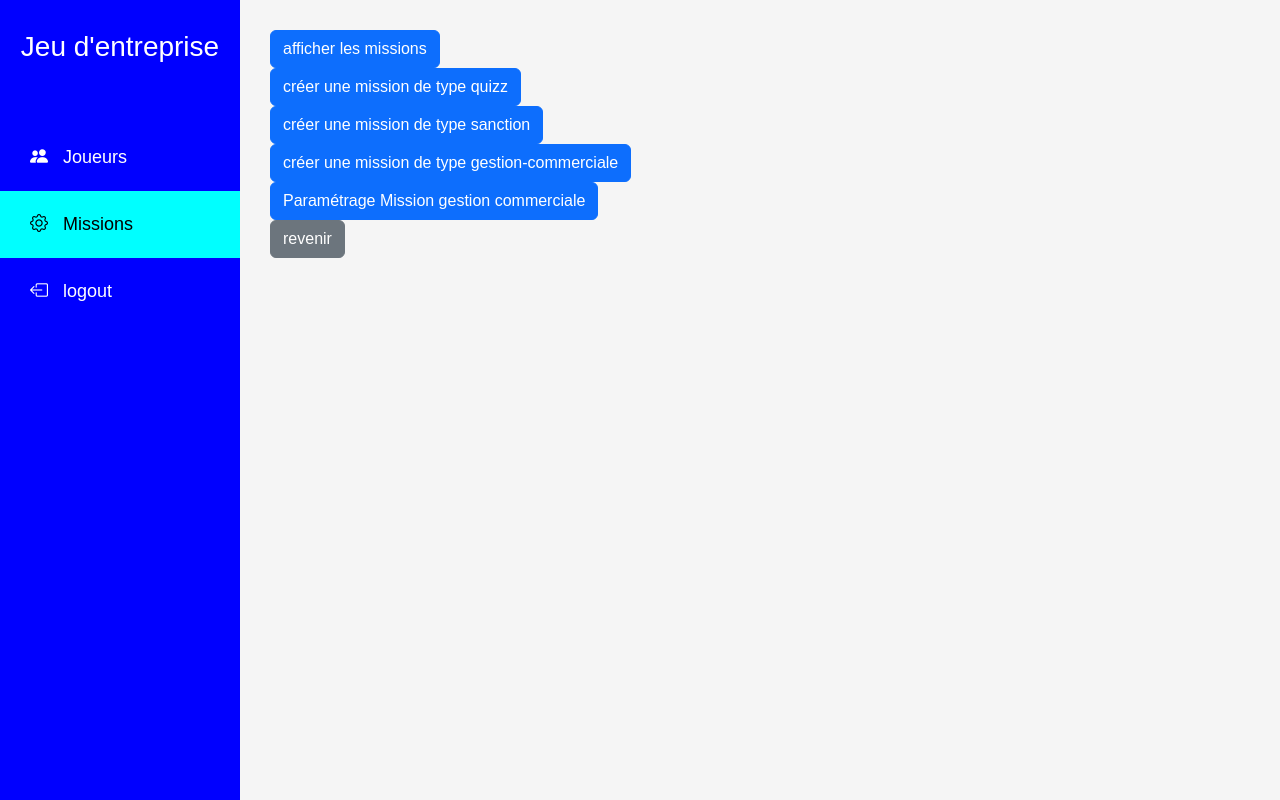
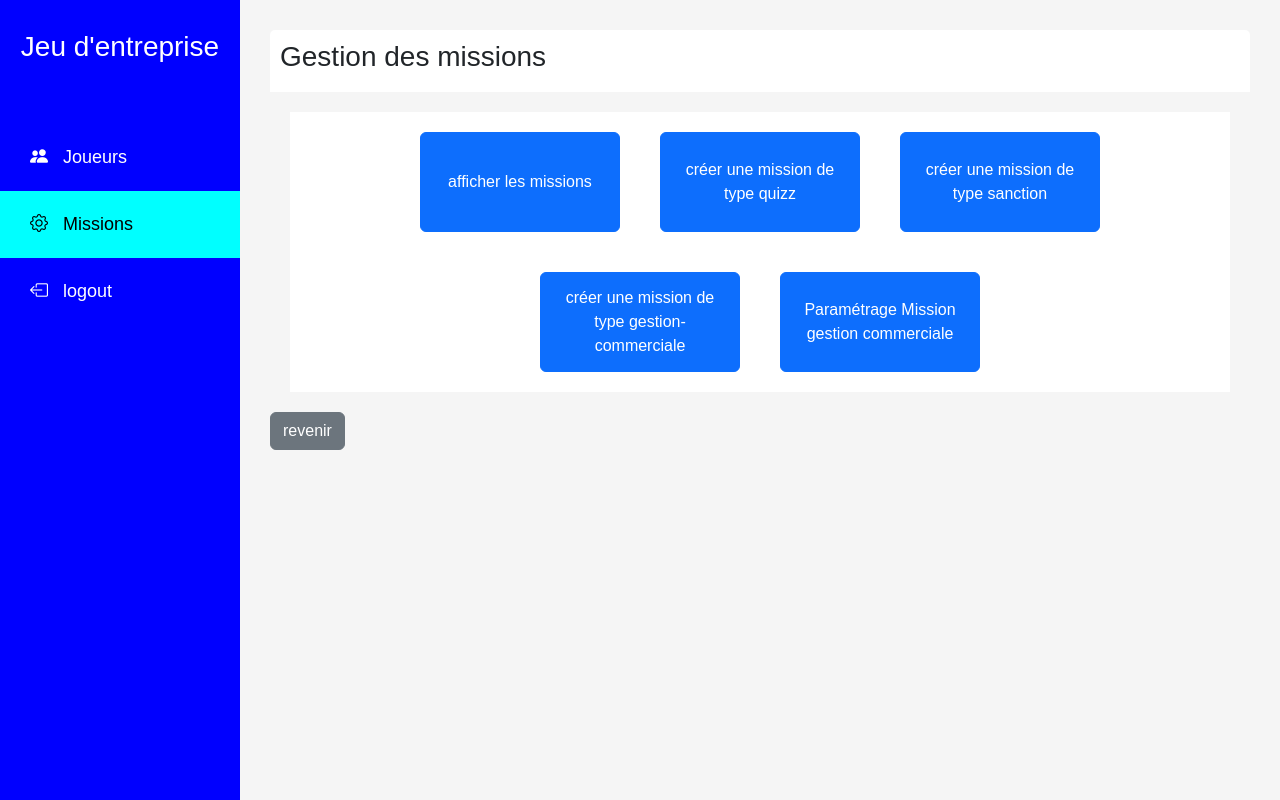
Before and after one commit to abderrahimabdel/jeu_entreprise, a Django app: page /missions in a window 1280 px wide. Run offline with Django 4.2, Linux system fonts and the light colour scheme; some libraries are stand-ins or nearby versions.

Commit message:
third commit

```diff
--- a/static/css/main.css
+++ b/static/css/main.css
@@ -112,3 +112,17 @@ a{
     display: flex;
     justify-content: space-between;
 }
+
+.buttons {
+    display: flex;
+    flex-wrap: wrap;
+    justify-content: center;
+    background-color: #fff;
+    margin: 20px;
+}
+
+.flex-button {
+    width: 200px;
+    height: 100px;
+    margin: 20px;
+}
--- a/templates/admin/gestion_missions/gestion_missions.html
+++ b/templates/admin/gestion_missions/gestion_missions.html
@@ -2,13 +2,18 @@
 {% extends "dashboard.html" %}
 
 {% block content %}
-<a href="{% url 'afficher-missions' %}"><button type="button" class="btn btn-primary">afficher les missions</button></a> <br>
-{% for type in types %}
-    <a href="missions/creer-{{type}}"><button type="button" class="btn btn-primary">créer une mission de type {{type}}</button></a>
+<div class="home-section-title">
+    <h3>Gestion des missions</h3>
+</div>
+<div class="buttons">
+    <a href="{% url 'afficher-missions' %}"><button type="button" class="btn btn-primary flex-button">afficher les missions</button></a> <br>
+    {% for type in types %}
+        <a href="missions/creer-{{type}}"><button type="button" class="btn btn-primary flex-button">créer une mission de type {{type}}</button></a>
+        <br>
+    {% endfor %}
+    <a href="{% url 'parametrage-gc' %}"><button type="button" class="btn btn-primary flex-button">Paramétrage Mission gestion commerciale</button></a>
     <br>
-{% endfor %}
-<a href="{% url 'parametrage-gc' %}"><button type="button" class="btn btn-primary">Paramétrage Mission gestion commerciale</button></a>
-<br>
+</div>
 <a href="/"><button type="button" class="btn btn-secondary">revenir</button></a>
 
 {% endblock content %}
```
Also changed, not shown: db.sqlite3.
